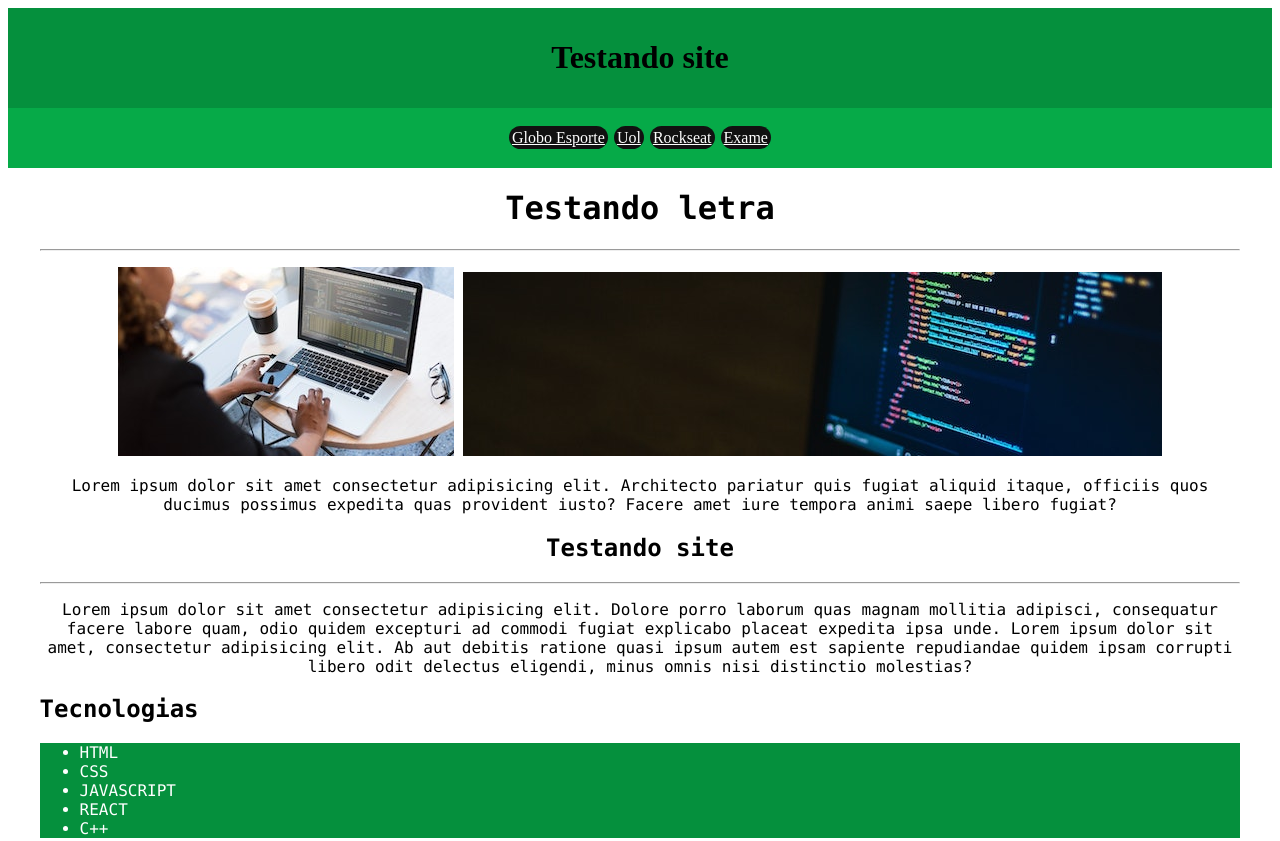
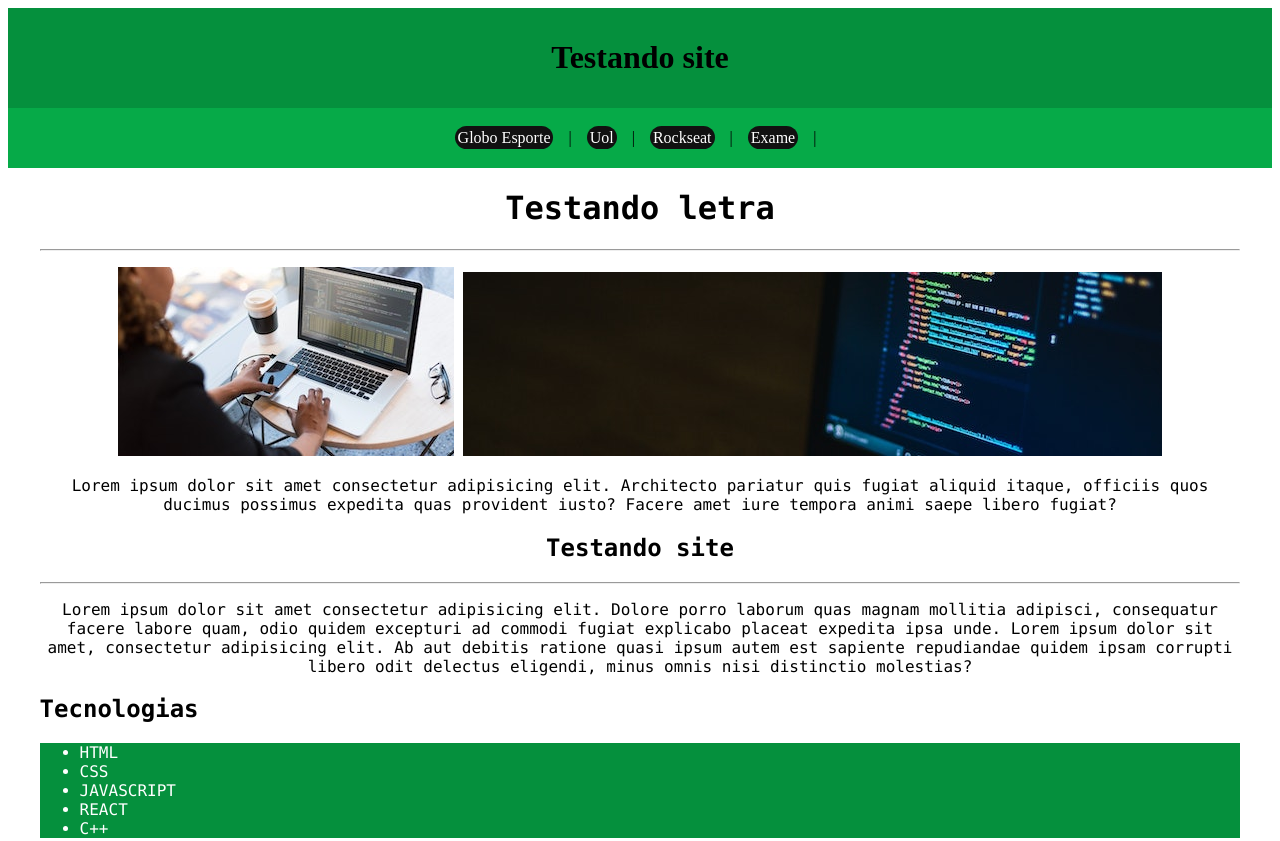
Before and after one commit to Uberdanalmeida/teste, a plain HTML site: page index.html in a window 1280 px wide. Shown: the top 841 px of the page. Drawn offline with Linux system fonts and the light colour scheme.

Commit message:
Atualizado

```diff
--- a/index.html
+++ b/index.html
@@ -12,7 +12,7 @@
     <header>
         <h1>Testando site</h1>
     </header>
-    <nav><p><a href="">Globo Esporte</a><a href="">Uol</a><a href="">Rockseat</a><a href="">Exame</a></p>
+    <nav><p><a href="">Globo Esporte</a>&nbsp;&nbsp;&nbsp;|&nbsp;&nbsp;&nbsp;<a href="">Uol</a>&nbsp;&nbsp;&nbsp;|&nbsp;&nbsp;&nbsp;<a href="">Rockseat</a>&nbsp;&nbsp;&nbsp;|&nbsp;&nbsp;&nbsp;<a href="">Exame</a>&nbsp;&nbsp;&nbsp;|&nbsp;&nbsp;&nbsp;</p>
     </nav>
     <main>
         <h1 id="tes">Testando letra</h1><hr>
--- a/style.css
+++ b/style.css
@@ -39,6 +39,7 @@ nav > p > a {
     padding: 3px;
     border-radius: 20px;
     margin: 3px;
+    text-decoration: none;
 }
 
 nav, p, a {
```
